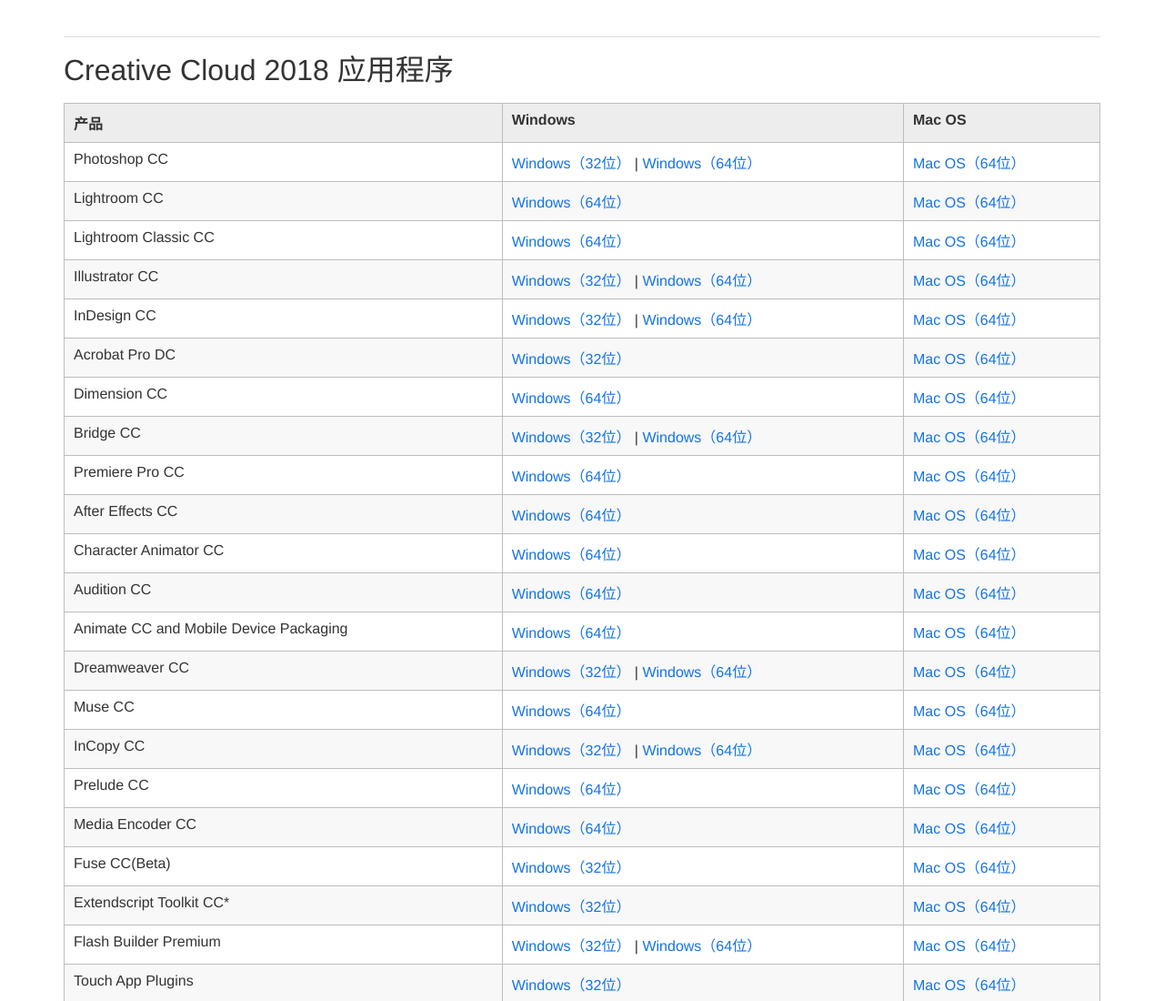
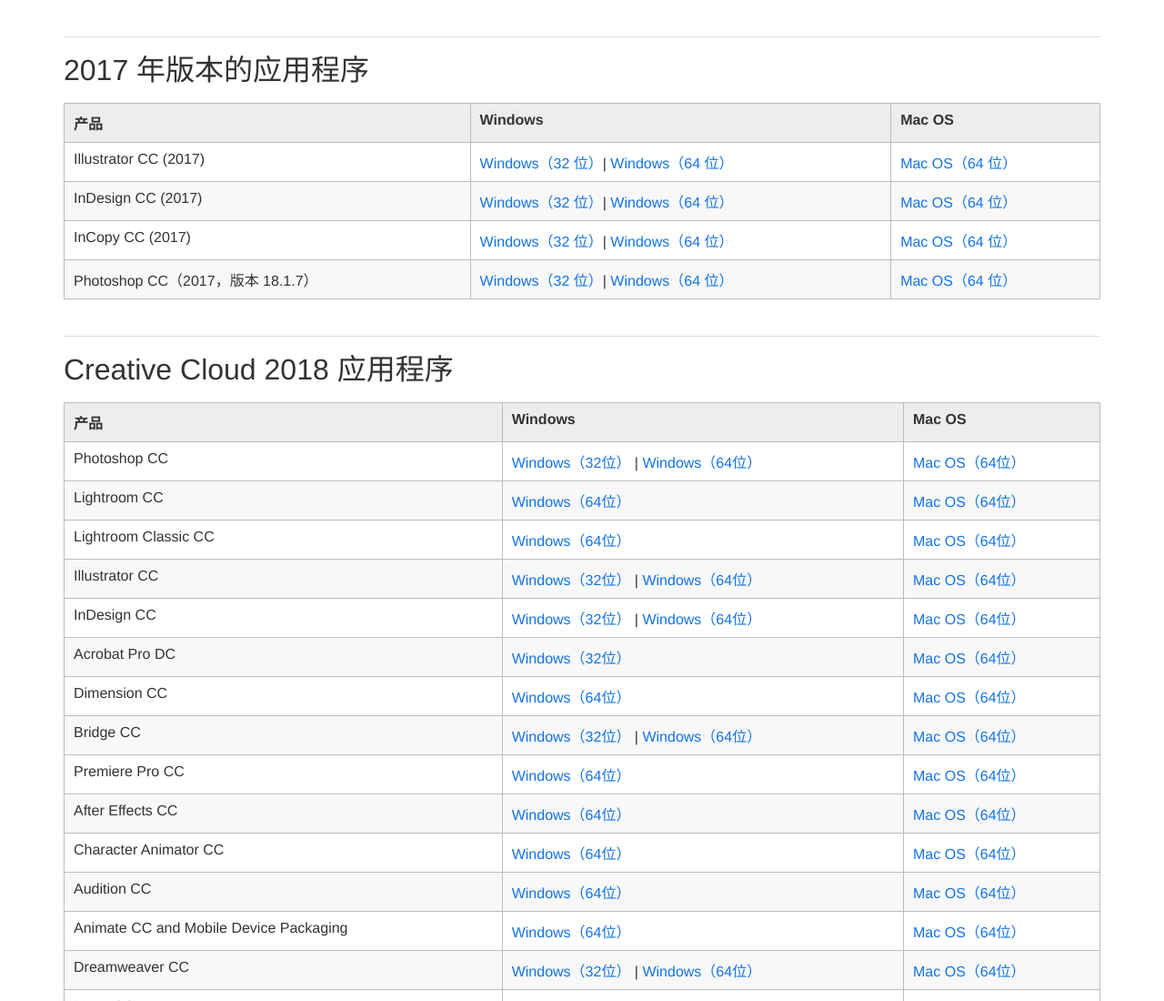
Before and after one commit to 007ayong/adobe, a plain HTML site: page CreativeCloud2018.html in a window 1280 px wide. Shown: the top 1100 px of the page at 91% size. Drawn offline with Linux system fonts and the light colour scheme.

Commit message:
Add files via upload

```diff
--- a/CreativeCloud2018.html
+++ b/CreativeCloud2018.html
@@ -8,6 +8,40 @@
 
     <body>
 	<div class="grid-row container">
+	<div class="header  header-top">
+                <h2 id="2017年版本的应用程序">
+                    2017 年版本的应用程序
+                </h2>
+
+
+
+
+            </div>
+			<div class="table parbase section">
+
+
+
+
+
+    <a name="main-pars_table_406546770"></a>
+    <div class="cjk-table-nowrap"><table width="100%" cellspacing="0" cellpadding="1" border="1">
+<tbody><tr><td>产品</td>
+<td>Windows</td>
+<td>Mac OS<br></td>
+</tr><tr><td>Illustrator CC (2017)</td>
+<td><a href="https://download-esd.adobeoobe.com/AdobeProducts/eca60e6c-1f05-41de-bf6b-aeef2bc46205/ILST/21.0.0/win32/AdobeIllustrator21_HD_win32.zip">Windows（32 位）</a>| <a href="https://download-esd.adobeoobe.com/AdobeProducts/eca60e6c-1f05-41de-bf6b-aeef2bc46205/ILST/21.0.0/win64/AdobeIllustrator21_HD_win64.zip">Windows（64 位）</a></td>
+<td><a href="https://download-esd.adobeoobe.com/AdobeProducts/eca60e6c-1f05-41de-bf6b-aeef2bc46205/ILST/21.0.0/osx10-64/AdobeIllustrator21_HD.dmg">Mac OS（64 位）</a></td>
+</tr><tr><td>InDesign CC (2017)</td>
+<td><a href="http://prdl-download.adobe.com/InDesign/4E25EB807C724DB094443B0C27CC804A/1554722756239/InDesign_12_LS20_Win32.zip">Windows（32 位）</a>| <a href="http://prdl-download.adobe.com/InDesign/4E25EB807C724DB094443B0C27CC804A/1554723053763/InDesign_12_LS20_Win64.zip">Windows（64 位）</a></td>
+<td><a href="http://prdl-download.adobe.com/InDesign/4E25EB807C724DB094443B0C27CC804A/1554723024489/InDesign_12_LS20.dmg">Mac OS（64 位）</a></td>
+</tr><tr><td>InCopy CC&nbsp;(2017)</td>
+<td><a href="http://prdl-download.adobe.com/InCopy/05CF1FC01999492AA54DAA2F47B447AE/1556188396788/InCopy_12_LS20_Win32.zip" data-disable-query="false">Windows（32 位）</a>| <a href="http://prdl-download.adobe.com/InCopy/05CF1FC01999492AA54DAA2F47B447AE/1556188426711/InCopy_12_LS20_Win64.zip" data-disable-query="false">Windows（64 位）</a></td>
+<td><a href="http://prdl-download.adobe.com/InCopy/05CF1FC01999492AA54DAA2F47B447AE/1556188961054/InCopy_12_LS20.dmg" data-disable-query="false">Mac OS（64 位）</a></td>
+</tr><tr><td>Photoshop CC（2017，版本 18.1.7）</td>
+<td><a href="http://prdl-download.adobe.com/Photoshop/BCEA5ED623E64A6DBA315FFEB16C0253/1557315447812/AdobePhotoshop18-mul.zip">Windows（32 位）</a>| <a href="http://prdl-download.adobe.com/Photoshop/BCEA5ED623E64A6DBA315FFEB16C0253/1557315464874/AdobePhotoshop18-mul_x64.zip">Windows（64 位）</a></td>
+<td><a href="http://prdl-download.adobe.com/Photoshop/BCEA5ED623E64A6DBA315FFEB16C0253/1557315527074/AdobePhotoshop18-mul.dmg">Mac OS（64 位）</a></td>
+</tr></tbody></table>
+</div></div>
 	<div class="header  header-top">
                 <h2 id="creative-cloud-2018-apps">
                     Creative Cloud 2018 应用程序
```
